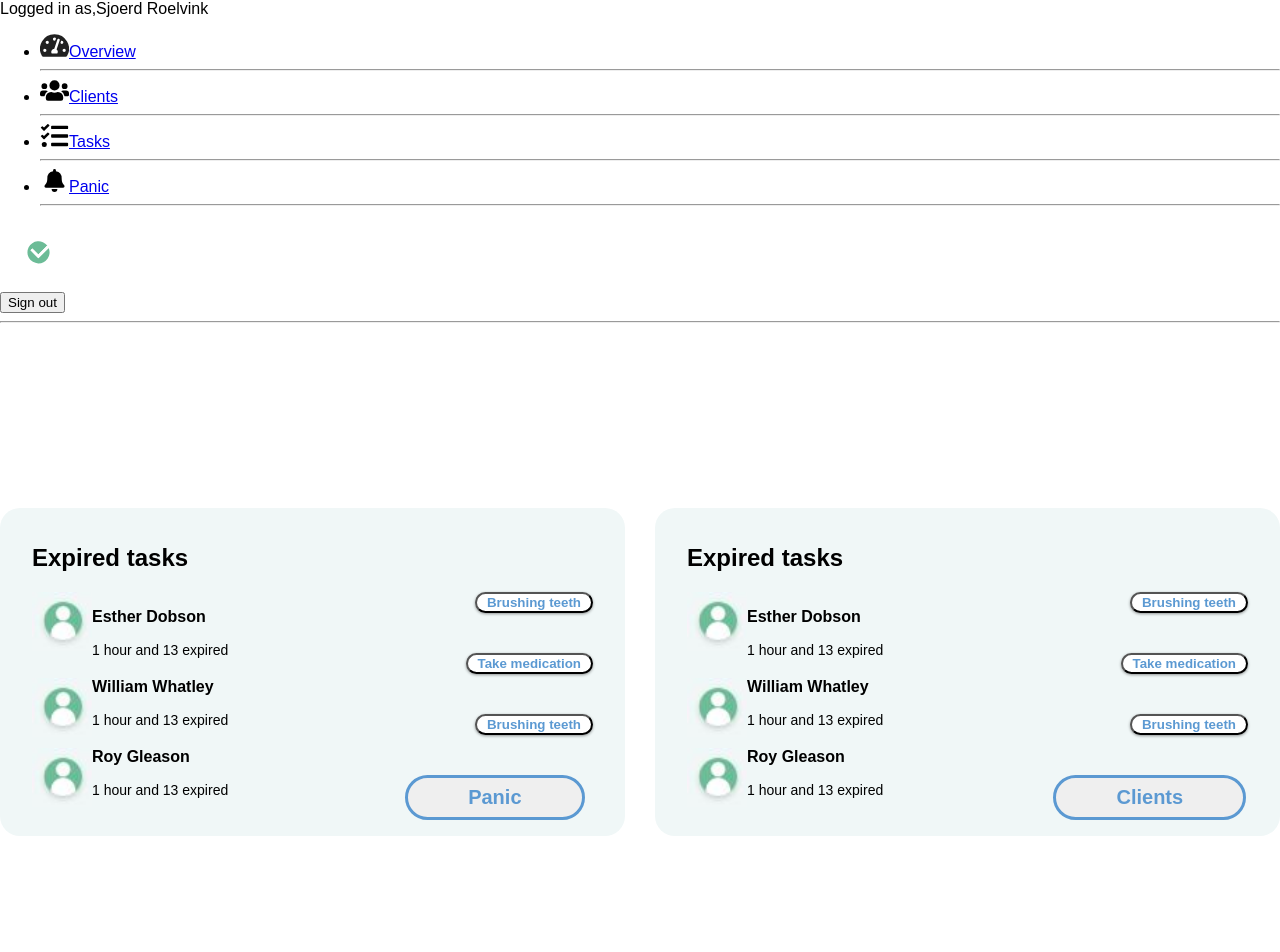
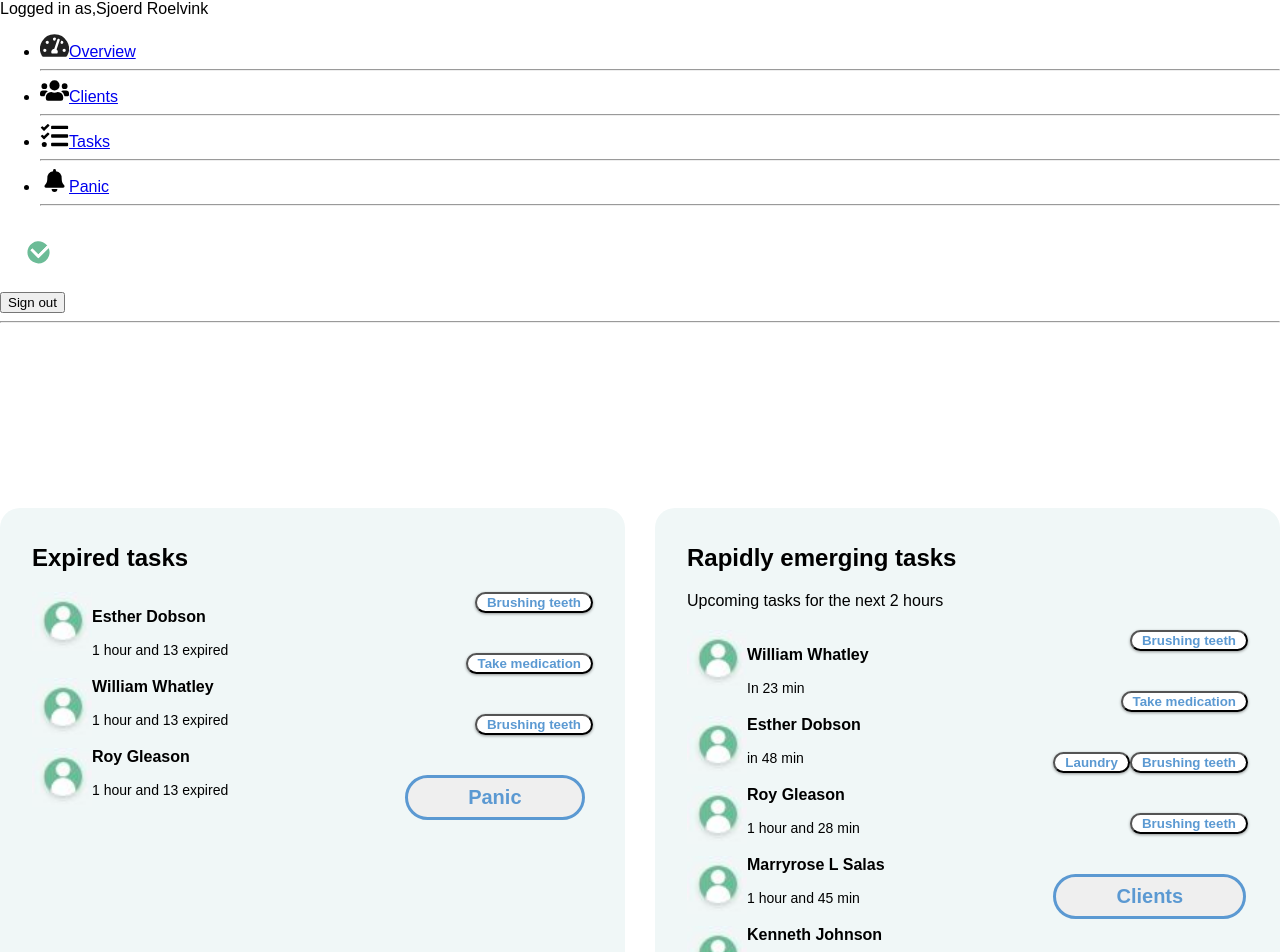
Before and after one commit to XRaiderGH/robin-dashboard, a Next.js app in the folder robin-dashboard/: page / in a window 1280 px wide. Shown: the top 952 px of the page. Built offline with nearby package versions, Linux system fonts and the light colour scheme.

Commit message:
Overviewafvoornu

```diff
--- a/robin-dashboard/pages/index.js
+++ b/robin-dashboard/pages/index.js
@@ -35,21 +35,30 @@ export default function Home() {
        </div>
 
        <div class="taskbox">
-        <h2 class="taskhead">Expired tasks</h2>
+        <h2 class="taskheading">Rapidly emerging tasks</h2>
+        <p class="taskparagr">Upcoming tasks for the next 2 hours</p>
         <div class="tasksinfor">
           <img class="taskoverimg" src='/assets/tijdelijklogo.JPG' alt=""/>
-          <div class="tasktext"><h3 class="taskhead2">Esther Dobson</h3><p class="paragr">1 hour and 13 expired</p>
+          <div class="tasktext"><h3 class="taskhead2">William Whatley</h3><p class="paragr">In 23 min</p>
           </div>
           <img class="taskoverimg" src='/assets/tijdelijklogo.JPG' alt=""/>
-          <div class="tasktext"><h3 class="taskhead2">William Whatley</h3><p class="paragr">1 hour and 13 expired</p>
+          <div class="tasktext"><h3 class="taskhead2">Esther Dobson</h3><p class="paragr">in 48 min</p>
           </div>
           <img class="taskoverimg" src='/assets/tijdelijklogo.JPG' alt=""/>
-          <div class="tasktext"><h3 class="taskhead2">Roy Gleason</h3><p class="paragr">1 hour and 13 expired</p>
+          <div class="tasktext"><h3 class="taskhead2">Roy Gleason</h3><p class="paragr">1 hour and 28 min</p>
+          </div>
+          <img class="taskoverimg" src='/assets/tijdelijklogo.JPG' alt=""/>
+          <div class="tasktext"><h3 class="taskhead2">Marryrose L Salas</h3><p class="paragr">1 hour and 45 min</p>
+          </div>
+          <img class="taskoverimg" src='/assets/tijdelijklogo.JPG' alt=""/>
+          <div class="tasktext"><h3 class="taskhead2">Kenneth Johnson</h3><p class="paragr">1 hour and 58 min</p>
           </div>
         </div>
         <div class="tasksinfor2">
            <button class="buttonoverview">Brushing teeth</button>
            <button class="buttonoverview">Take medication</button>
+           <button class="buttonoverview">Brushing teeth</button>
+           <button class="buttonoverview">Laundry</button>
            <button class="buttonoverview">Brushing teeth</button>
         </div>
           <div class="buttondiv">
--- a/robin-dashboard/styles/styles.css
+++ b/robin-dashboard/styles/styles.css
@@ -50,12 +50,27 @@ button.buttonoverview2 {
     border: solid 3px #5B99D2;
     border-radius: 250px;
 }
+button.buttonoverview:hover{
+    color: white;
+    background-color: #5B99D2;
+}
+button.buttonoverview2:hover{
+    color: white;
+    background-color: #5B99D2;
+    border: solid 3px white;
+}
 .tasktext {
     margin-bottom: 20px;
 
 }
 h2.taskhead {
     font-size: 24px;
+    margin-bottom: 20px;
+}
+h2.taskheading {
+    font-size: 24px;
+}
+p.taskparagr {
     margin-bottom: 20px;
 }
 h3.taskhead2 {
```
